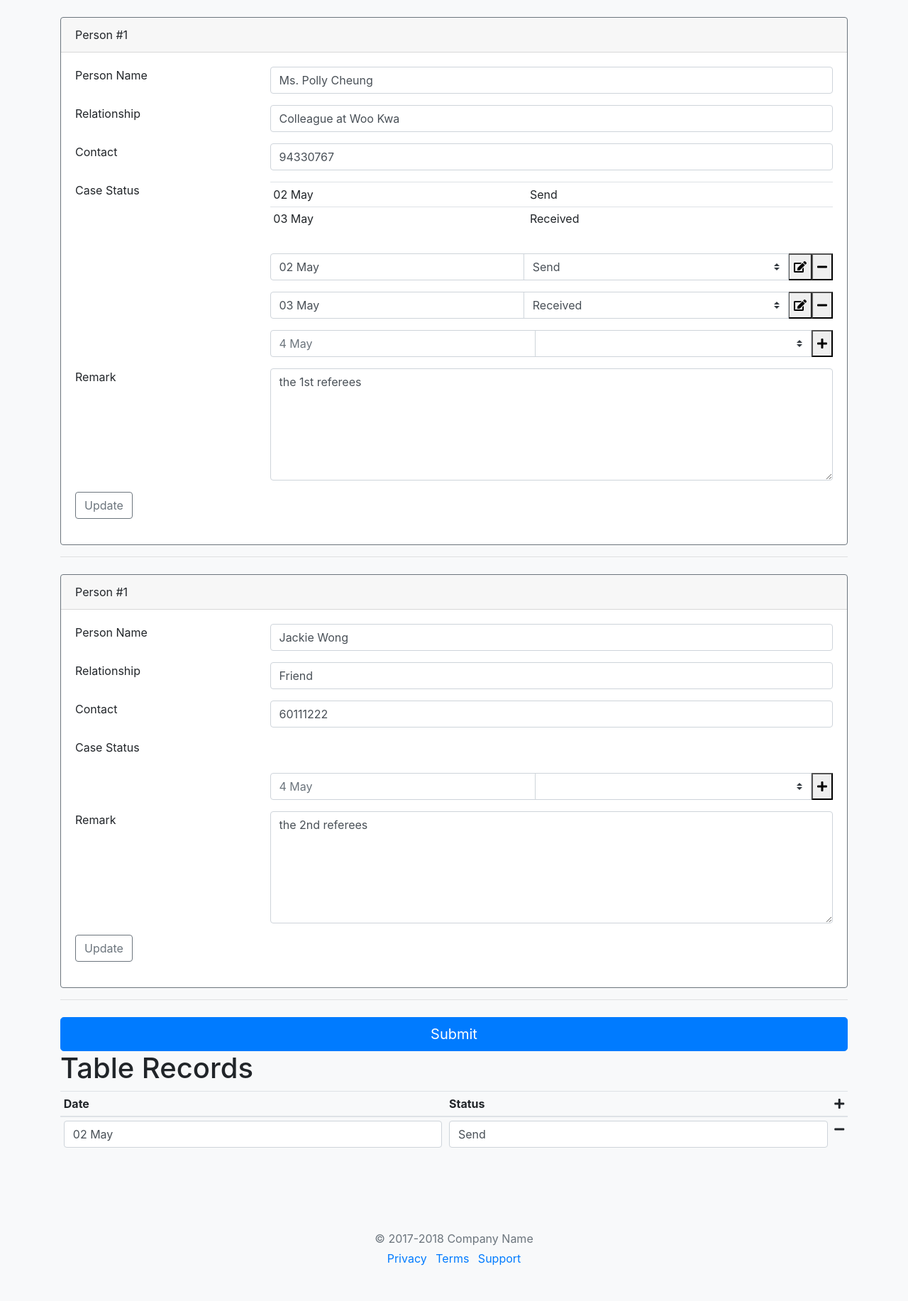
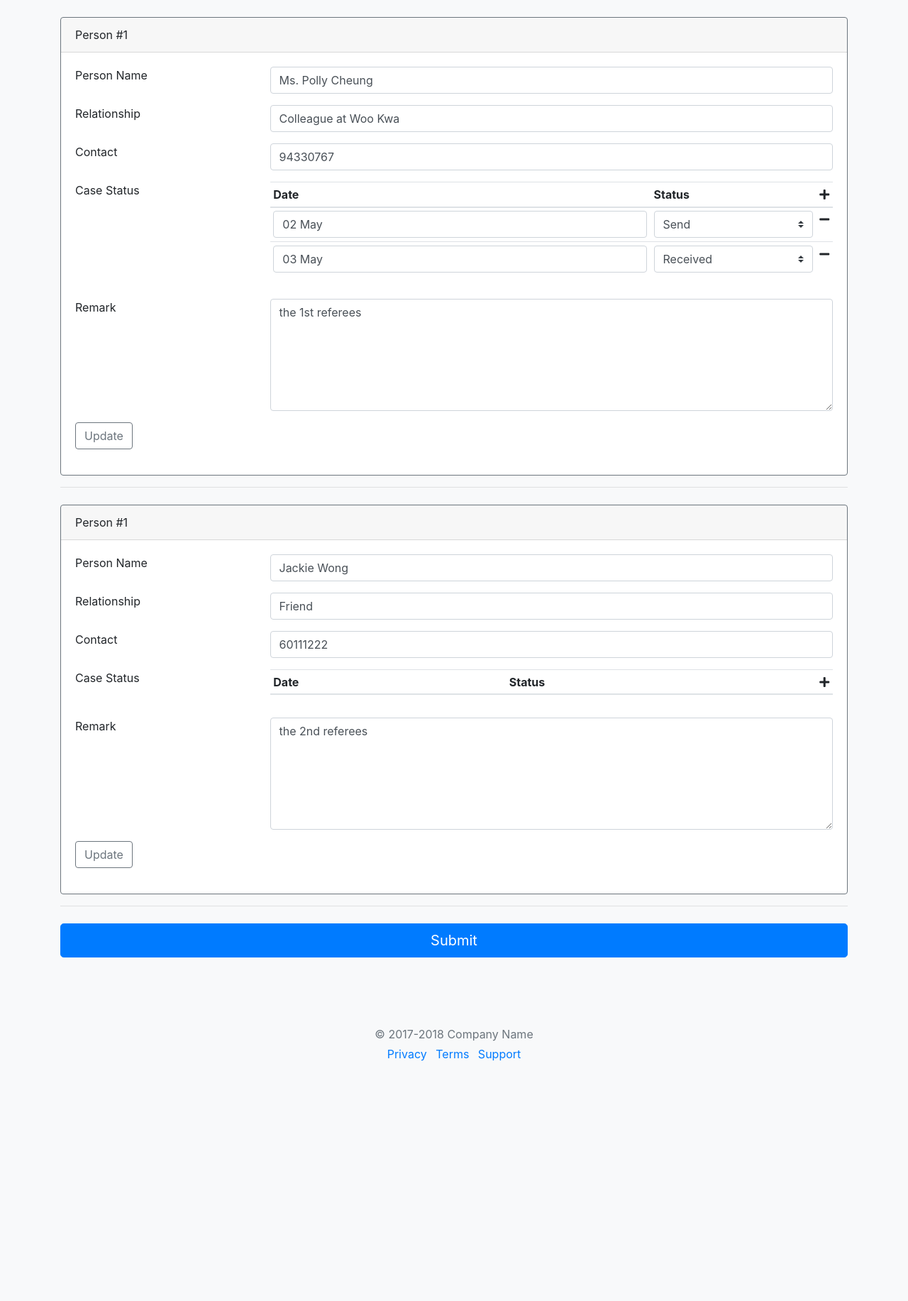
Before and after one commit to JackieWSC/Onepiece, a Django app: page /verity/main/ in a window 1280 px wide. Shown: the part 371-2204 px from the top of the page at 71% size. After the commit the page ends 1866 px from the top, so only its background shows below. Run offline with Django 3.2, Linux system fonts and the light colour scheme; data comes from the database, SQL or seed files in the repository; lists and menus that the app fills with data are empty; some libraries are stand-ins or nearby versions.

Commit message:
Updated hello world django project

```diff
--- a/python/django/hello/helloapp/verity/templates/main.html
+++ b/python/django/hello/helloapp/verity/templates/main.html
@@ -118,60 +118,33 @@
                   <label for="lasttName">Case Status</label>
                 </div>
                 <div class="col-md-9 mb-3">
-                  <table class="table table-sm">
+                  <table class="table table-sm table-hover" id="tableAddRow">
                     <thead>
+                      <tr>
+                        <th>Date</th>
+                        <th>Status</th>
+                        <th style="width:10px">
+                          <i class="fas fa-plus addBtn" id="addBtn_0"></i>
+                        </th>
+                      </tr>
                     </thead>
                     <tbody>
                       {% for cs in rd.casestatus_set.all %}
                       <tr>
-                        <td>{{ cs.date_time|date:"d M" }}</td>
-                        <td>{{ cs.status }}</td>
+                        <td><input type="text" id="email" class="form-control" value="{{ cs.date_time|date:"d M" }}"/></td>
+                        <td><select class="custom-select">
+                          <option selected>{{ cs.status }}</option>
+                          <option value="1">Send</option>
+                          <option value="2">Received</option>
+                          <option value="3">Call done</option>
+                        </select></td>
+                        <td>
+                          <i class="fas fa-minus addBtnRemove" id="addBtnRemove_0"></i>
+                        </td>
                       </tr>
                       {% endfor %}
                     </tbody>
                   </table>
-                </div>
-              </div>
-
-              <!-- Referees - Row 4 -->
-              {% for cs in rd.casestatus_set.all %}
-              <div class="row">
-                <div class="col-md-3 mb-3">
-                </div>
-                <div class="col-md-9 mb-3">
-                  <div class="input-group">
-                    <input type="text" class="form-control" aria-label="Text input with segmented dropdown button" placeholder="4 May" value="{{ cs.date_time|date:"d M" }}">
-                    <select class="custom-select" id="inputGroupSelect04">
-                      <option selected>{{ cs.status }}</option>
-                      <option value="1">Send</option>
-                      <option value="2">Received</option>
-                      <option value="3">Call done</option>
-                    </select>
-                    <div class="input-group-append">
-                      <button class="fas fa-edit" type="submit"></button>
-                    </div>
-                    <div class="input-group-append">
-                      <button class="fas fa-minus" type="submit"></button>
-                    </div>
-                  </div>
-                </div>
-              </div>
-              {% endfor %}
-
-              <div class="row">
-                <div class="col-md-3 mb-3">
-                </div>
-                <div class="col-md-9 mb-3">
-                  <div class="input-group">
-                    <input type="text" class="form-control" aria-label="Text input with segmented dropdown button" placeholder="4 May" value="{{ cs.date_time|date:"d M" }}">
-                    <select class="custom-select" id="inputGroupSelect04">
-                      <option selected>{{ cs.status }}</option>
-                      <option value="1">Send</option>
-                      <option value="2">Received</option>
-                      <option value="3">Call done</option>
-                    </select>
-                    <button class="fas fa-plus" type="submit"></button>
-                  </div>
                 </div>
               </div>
 
@@ -208,35 +181,6 @@
       </div>
     </div>
 
-    <div class="container">
-      <div class="row">
-          <div class="col-lg-12">
-              <h1>Table Records</h1>
-              <table class="table table-sm table-hover" id="tableAddRow">
-                  <thead>
-                      <tr>
-                          <th>Date</th>
-                          <th>Status</th>
-                          <th style="width:10px">
-                            <i class="fas fa-plus addBtn" id="addBtn_0"></i>
-                          </th>
-                      </tr>
-                  </thead>
-                  <tbody>
-                      <tr id="tr_0">
-                          <td><input type="text" id="email" class="form-control" value="02 May"/></td>
-                          <td><input type="text" id="password" class="form-control" value="Send"/></td>
-                          <td>
-                            <i class="fas fa-minus addBtnRemove" id="addBtnRemove_0"></i>
-                          </td>
-                      </tr>
-                  </tbody>
-              </table>
-          </div>
-        </div>
-    </div>
-
-
     <footer class="my-5 pt-5 text-muted text-center text-small">
       <p class="mb-1">&copy; 2017-2018 Company Name</p>
       <ul class="list-inline">
@@ -256,30 +200,25 @@
       $(document).ready(function () {
           $('.addBtn').on('click', function ()
           {
-              //var trID;
-              //trID = $(this).closest('tr'); // table row ID
-              addTableRow();
+              addTableRow2();
           });
 
-          $('.addBtnRemove').click(function ()
-          {
+          $('#tableAddRow').on('click', '.addBtnRemove', function(e){
+              e.preventDefault();
               $(this).closest('tr').remove();
-          })
+          });
 
           var i = 1;
-          function addTableRow()
+          function addTableRow2()
           {
-              var tempTr = $('<tr><td><input type="text" id="email_' + i + '" class="form-control" /></td><td><input type="text" id="password_' + i + '" class="form-control" /></td><td><i class="fas fa-minus addBtnRemove" id="addBtnRemove_' + i + '"></i></td></tr>').on('click', function ()
-              {
-                  $(this).closest('tr').remove();
-                  //$(document.body).on('click', '.TreatmentHistoryRemove', function (e)
-                  //{
-                  //    $(this).closest('tr').remove();
-                  //});
-              });
+              //var tempTr = $('<tr><td><input type="text" id="email_' + i + '" class="form-control" /></td><td><input type="text" id="password_' + i + '" class="form-control" /></td><td><i class="fas fa-minus addBtnRemove" id="addBtnRemove_' + i + '"></i></td></tr>');
+              var today = new Date();
+              var dd =today.getDate();
 
-              $("#tableAddRow").append(tempTr)
-              i++;
+              var tempTr = $('<tr><td><input type="text" id="email_' + i + '" class="form-control" value="'+today+'"/></td><td><select class="custom-select"><option selected>Send</option><option value="1">Send</option><option value="2">Received</option><option value="3">Call done</option></select></td><td><i class="fas fa-minus addBtnRemove" id="addBtnRemove_' + i + '"></i></td></tr>');
+
+                $("#tableAddRow").append(tempTr);
+                i++;
           }
       });
     </script>
```
Also changed, not shown: 1 other file.
